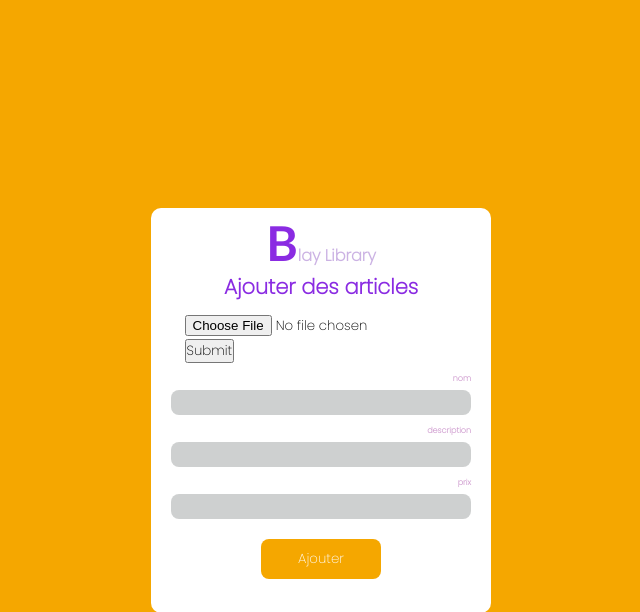
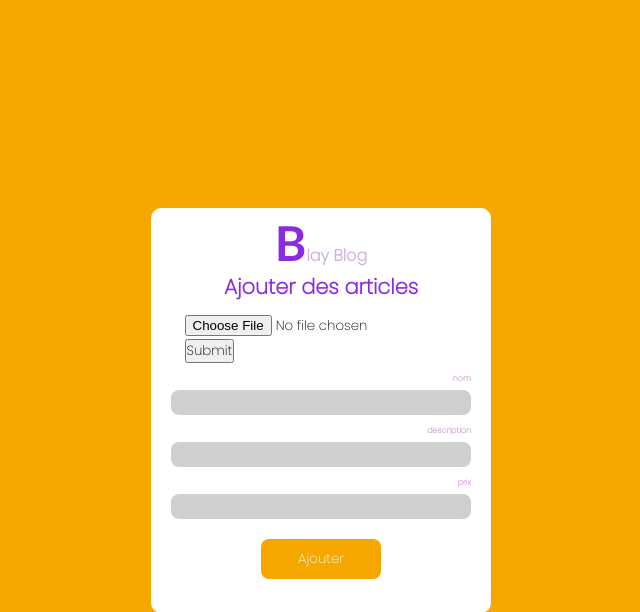
Before and after one commit to 2DYXBOSS/causerdeb, a Flask app: page /add_objet in a window 1280 px wide. Shown: the top 612 px of the page, without its empty margins (319-959 px from the left). Run offline with Flask 3, Linux system fonts and the light colour scheme.

Commit message:
Update boutique.html

```diff
--- a/templates/boutique.html
+++ b/templates/boutique.html
@@ -23,7 +23,7 @@
                     {% endif %}
                     {% endwith %}
                 <div class="hea2">
-                    <strong><p style="color: rgba(162, 117, 204, 0.555);"><span style="font-family: 'Gill Sans', 'Gill Sans MT', Calibri, 'Trebuchet MS', sans-serif;font-size: 3rem;color: blueviolet;">B</span>lay Library</p></strong>
+                    <strong><p style="color: rgba(162, 117, 204, 0.555);"><span style="font-family: 'Gill Sans', 'Gill Sans MT', Calibri, 'Trebuchet MS', sans-serif;font-size: 3rem;color: blueviolet;">B</span>lay Blog</p></strong>
                 </div>
                 <div class="hea2">
                     <h2 style="color: blueviolet;font-size: 1.3rem;margin-bottom: 10px;">Ajouter des articles</h2>
```
